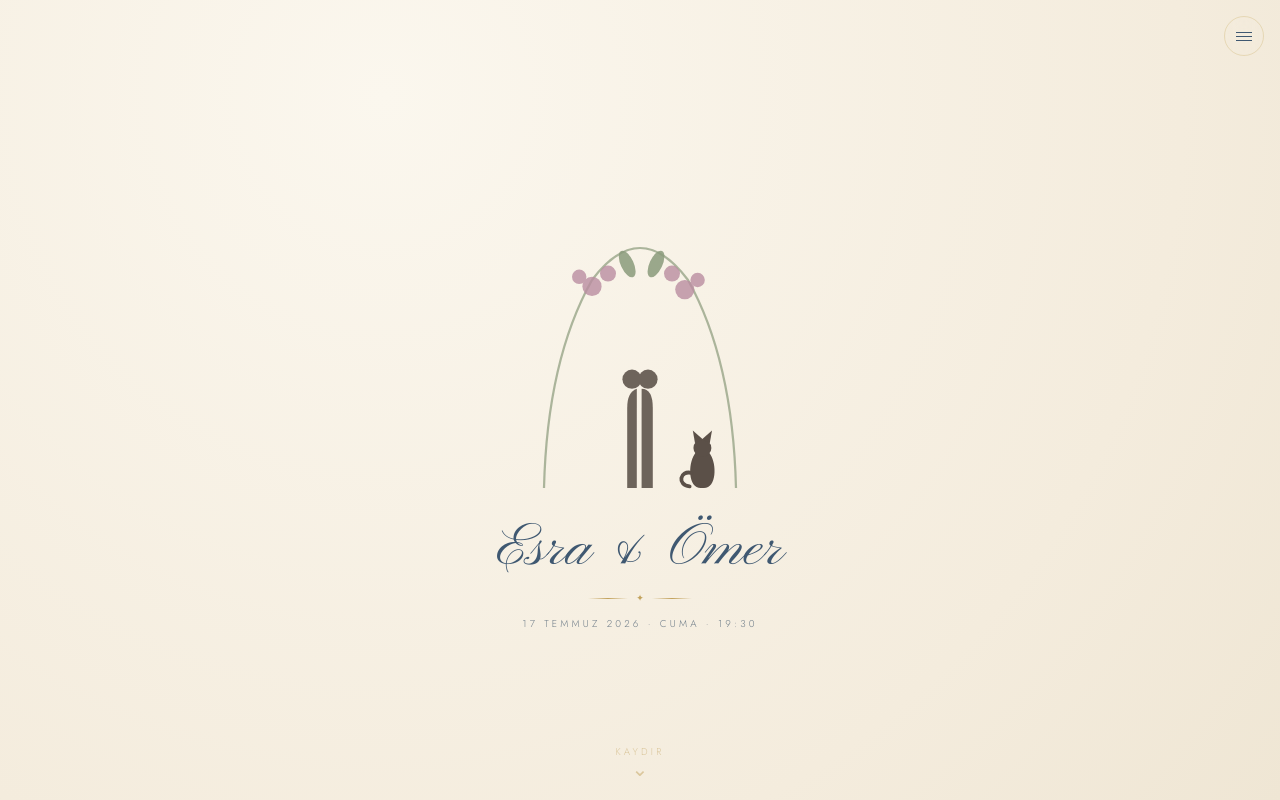
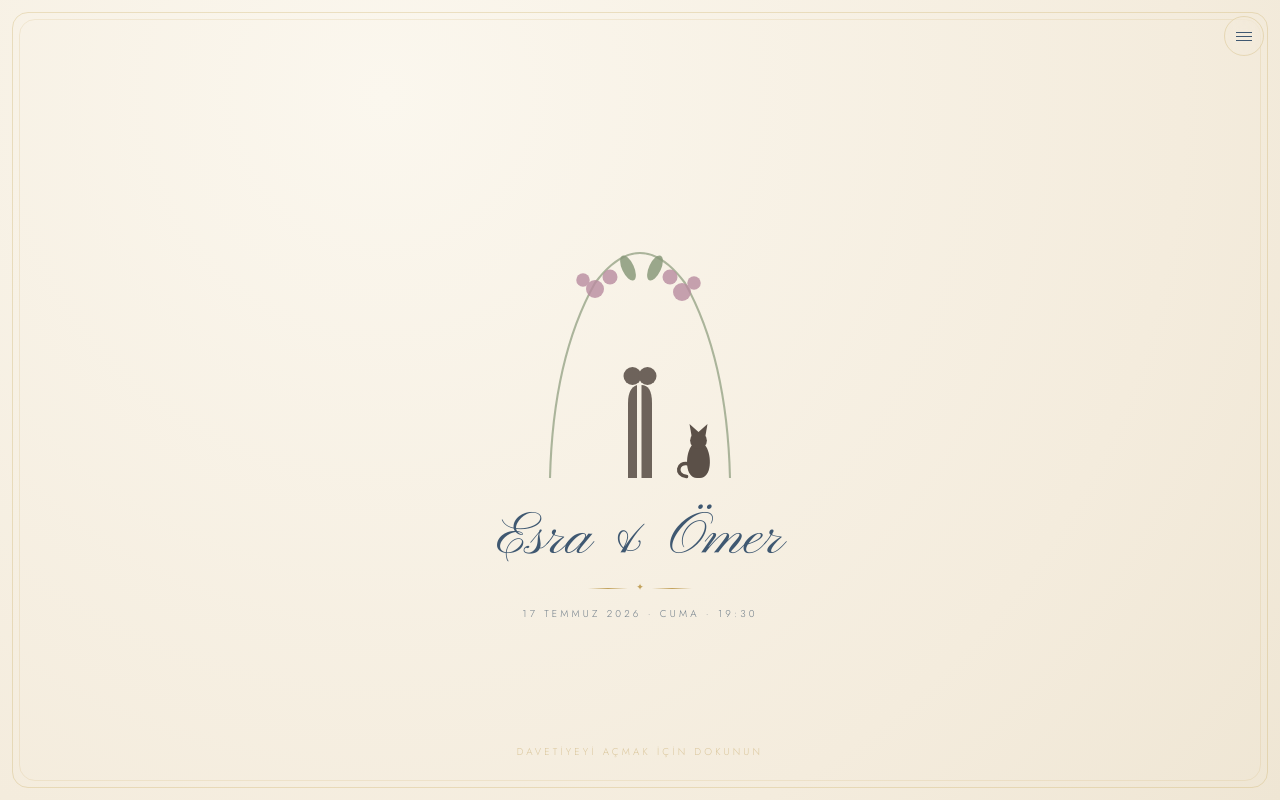
Before and after one commit to omeryasirkucuk/esra-omer-wedding, a React (Vite) app: page /davetiye in a window 1280 px wide. Built offline with nearby package versions, Linux system fonts and the light colour scheme; no server answers.

Commit message:
Direct /davetiye: one-tap cover starts music in a real gesture (home/QR flow unchanged)

```diff
--- /dev/null
+++ b/src/pages/invitation/Cover.jsx
@@ -0,0 +1,62 @@
+import { useSite } from '../../lib/siteContent.jsx'
+
+// Shown only on a DIRECT visit to /davetiye (when the music wasn't already
+// unlocked by the home "Davetiye" tap). Tapping anywhere starts the music in a
+// real user gesture — the one reliable way browsers allow audio — and opens the
+// invitation. From the QR/home flow this never appears.
+export default function Cover({ onOpen }) {
+  const w = useSite()
+  return (
+    <button
+      type="button"
+      onClick={onOpen}
+      aria-label="Davetiyeyi aç"
+      className="fixed inset-0 z-10 w-full paper flex flex-col items-center justify-center px-7 text-center"
+    >
+      <div className="pointer-events-none absolute inset-3 rounded-2xl border border-line">
+        <div className="absolute inset-1.5 rounded-2xl border border-[#cdb06a30]" />
+      </div>
+
+      <div className="w-full max-w-[230px] md:max-w-[300px]">
+        <svg viewBox="0 0 200 210" className="w-full h-auto" aria-hidden="true">
+          <path d="M40 200 Q42 120 70 70 Q100 30 130 70 Q158 120 160 200" fill="none" stroke="#8a9a7b" strokeWidth="1.4" opacity="0.7" />
+          <g fill="#b98ca0" opacity="0.8">
+            <circle cx="70" cy="74" r="6" /><circle cx="80" cy="66" r="5" /><circle cx="62" cy="68" r="4.5" />
+            <circle cx="128" cy="76" r="6" /><circle cx="120" cy="66" r="5" /><circle cx="136" cy="70" r="4.5" />
+          </g>
+          <g fill="#8a9a7b" opacity="0.85">
+            <ellipse cx="92" cy="60" rx="4" ry="9" transform="rotate(-25 92 60)" />
+            <ellipse cx="110" cy="60" rx="4" ry="9" transform="rotate(25 110 60)" />
+          </g>
+          <g fill="#5b5048" opacity="0.88">
+            <path d="M92 200 L92 150 Q92 140 98 138 L98 200 Z" />
+            <path d="M108 200 L108 150 Q108 138 101 138 L101 200 Z" />
+            <circle cx="95" cy="132" r="6" /><circle cx="105" cy="132" r="6" />
+          </g>
+          <g fill="#5b5048">
+            <path d="M138 200 C130 200 130 185 134 179 C136 175 142 175 144 179 C148 185 148 200 140 200 Z" />
+            <circle cx="139" cy="175" r="5.6" />
+            <path d="M134.4 172 L133 164 L139.2 169.5 Z" /><path d="M143.6 172 L145 164 L138.8 169.5 Z" />
+            <path d="M131 199 C123 198 125 189 132 190.5" fill="none" stroke="#5b5048" strokeWidth="2.4" strokeLinecap="round" />
+          </g>
+        </svg>
+      </div>
+
+      <div className="font-script text-primary leading-none mt-4 whitespace-nowrap text-5xl md:text-6xl">
+        {w.bride} &amp; {w.groom}
+      </div>
+      <div className="flex items-center gap-2 justify-center my-3">
+        <span className="h-px w-10" style={{ background: 'linear-gradient(90deg,transparent,#c2a25c,transparent)' }} />
+        <span className="text-gold text-[9px]">✦</span>
+        <span className="h-px w-10" style={{ background: 'linear-gradient(90deg,transparent,#c2a25c,transparent)' }} />
+      </div>
+      <div className="label">
+        {w.dateLabel} · {w.dayLabel} · {w.timeLabel}
+      </div>
+
+      <div className="absolute bottom-10 left-0 right-0 flex flex-col items-center animate-bob">
+        <span className="label-gold">Davetiyeyi açmak için dokunun</span>
+      </div>
+    </button>
+  )
+}
--- a/src/pages/invitation/Invitation.jsx
+++ b/src/pages/invitation/Invitation.jsx
@@ -1,13 +1,31 @@
-import { useEffect } from 'react'
+import { useEffect, useState } from 'react'
 import Deck from './Deck.jsx'
-import { bindInvitationMusic } from '../../lib/music.js'
+import Cover from './Cover.jsx'
+import { bindInvitationMusic, primeMusic, isPrimed } from '../../lib/music.js'
 
-// Background music plays only on the invitation. It is unlocked inside the home
-// "Davetiye" tap (see primeMusic) and carried here by a persistent audio element
-// — so on the normal QR/home flow it plays seamlessly. On a directly-shared
-// /davetiye link it starts on the guest's first in-page tap (iOS requires a real
-// gesture; a synthetic click cannot unlock audio). See src/lib/music.js.
+// Background music plays only on the invitation.
+// - QR/home flow: the home "Davetiye" tap unlocks the music (primeMusic) and it
+//   is carried here, so we open straight into the deck.
+// - Direct visit (shared link): no prior gesture exists, so we show a one-tap
+//   cover; tapping it starts the music in a real gesture (the only way browsers
+//   allow audio) and opens the deck.
 export default function Invitation() {
-  useEffect(() => bindInvitationMusic(), [])
+  const [open, setOpen] = useState(() => isPrimed())
+
+  useEffect(() => {
+    if (!open) return undefined
+    return bindInvitationMusic()
+  }, [open])
+
+  if (!open) {
+    return (
+      <Cover
+        onOpen={() => {
+          primeMusic() // starts the paused audio inside this tap → audible
+          setOpen(true)
+        }}
+      />
+    )
+  }
   return <Deck />
 }
```
